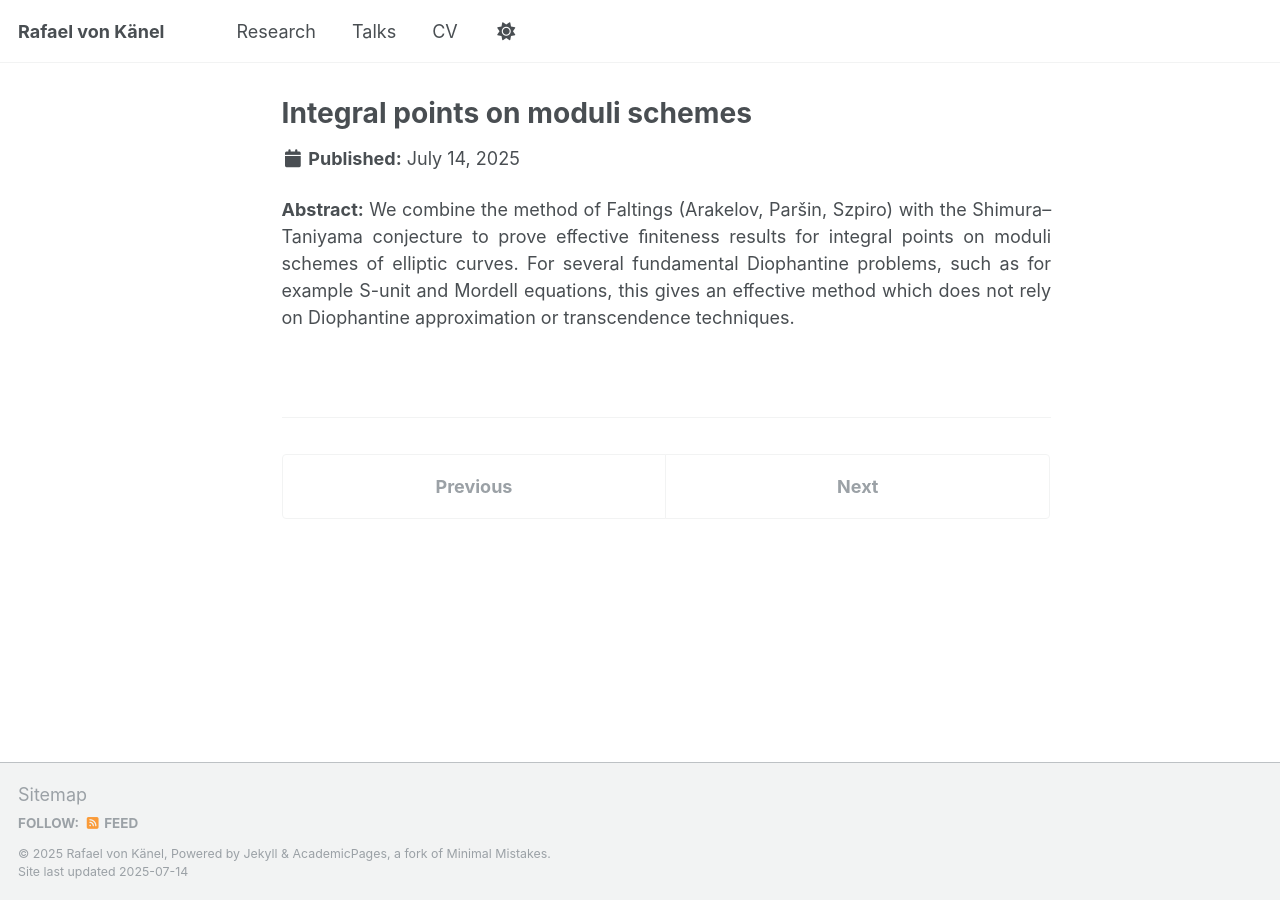
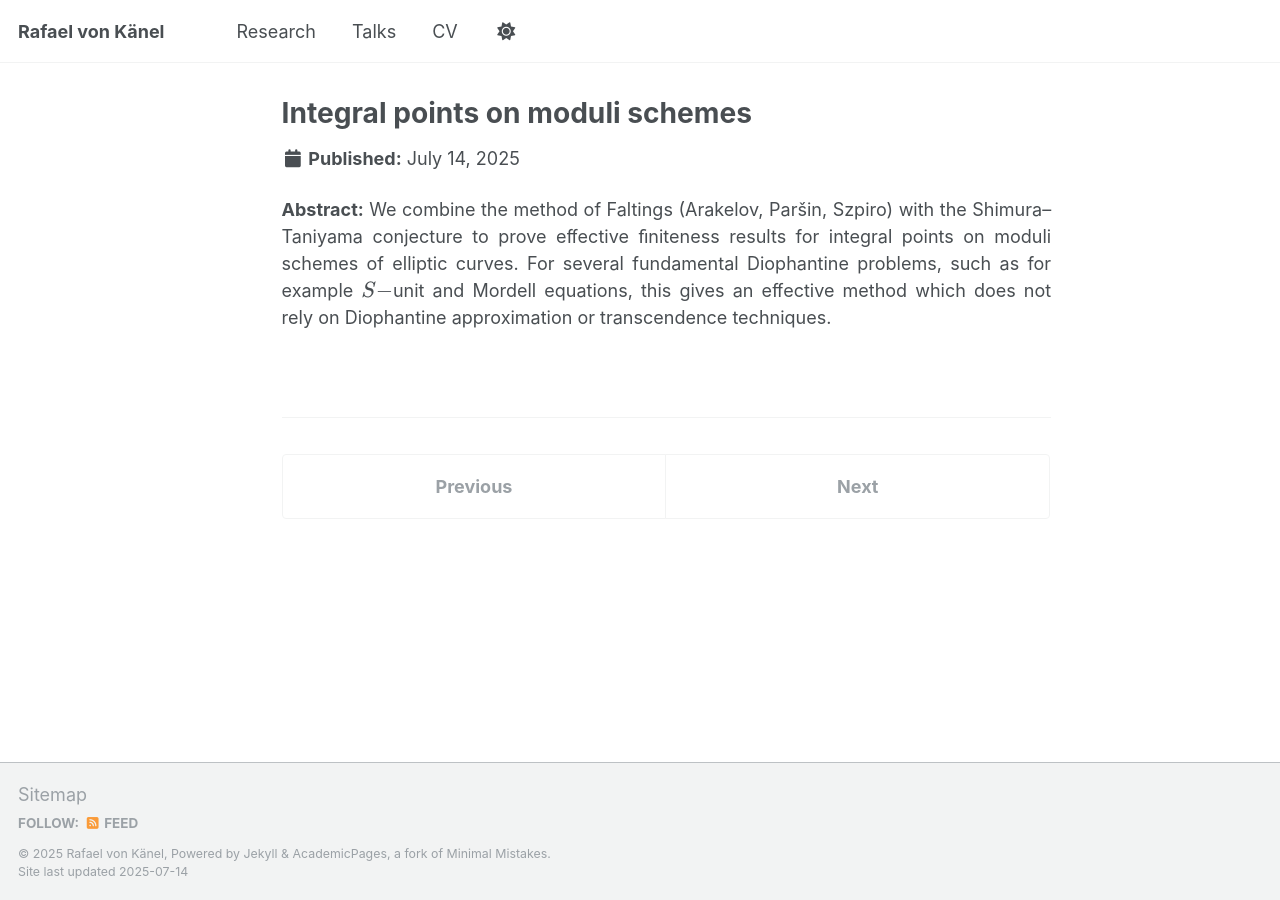
Before and after one commit to rafaelvonkanel/rafaelvonkanel.github.io, a Jekyll site: the page built from _research/proj7.md, in a window 1280 px wide. Built offline with Jekyll 4.4.1, drawn with Linux system fonts in a browser that asks for light colours; a script that is not in the unit is left out.

```diff
--- a/_research/proj7.md
+++ b/_research/proj7.md
@@ -11,4 +11,4 @@ math: true
 author_profile: false
 ---
 <div style="text-align: justify !important; text-justify: inter-word;" markdown="1">
-**Abstract:** We combine the method of Faltings (Arakelov, Par&scaron;in, Szpiro) with the Shimura–Taniyama conjecture to prove eﬀective ﬁniteness results for integral points on moduli schemes of elliptic curves. For several fundamental Diophantine problems, such as for example S-unit and Mordell equations, this gives an eﬀective method which does not rely on Diophantine approximation or transcendence techniques.
+**Abstract:** We combine the method of Faltings (Arakelov, Par&scaron;in, Szpiro) with the Shimura–Taniyama conjecture to prove eﬀective ﬁniteness results for integral points on moduli schemes of elliptic curves. For several fundamental Diophantine problems, such as for example \\(S-\\)unit and Mordell equations, this gives an eﬀective method which does not rely on Diophantine approximation or transcendence techniques.
```
